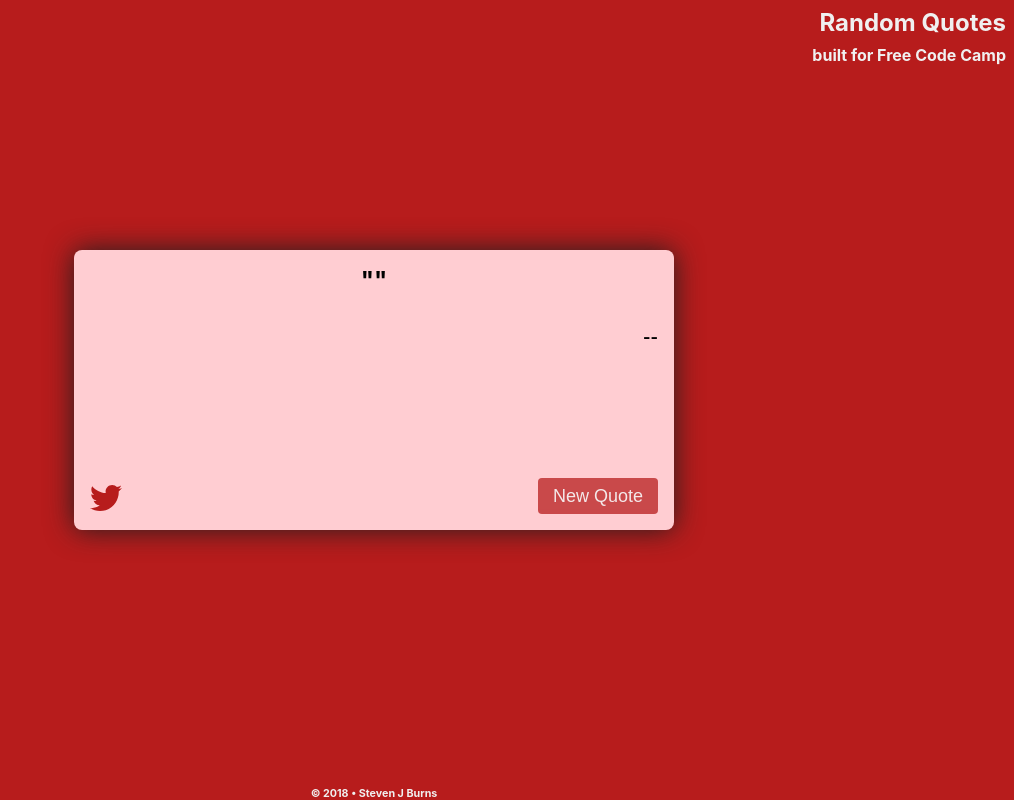
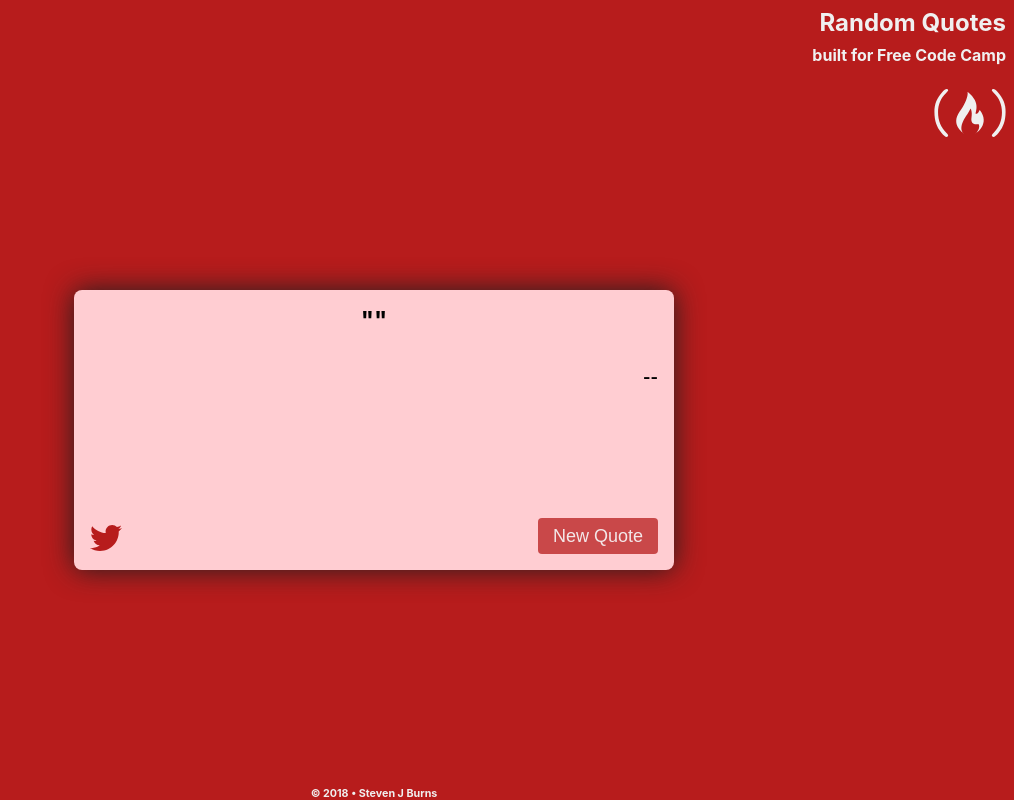
Before and after one commit to StevenJBurns/fcc-random-quote-machine, a React (Create React App) app: page / in a window 1280 px wide. Shown: the whole page, without its empty margins (266-1280 px from the left). Built offline with nearby package versions, Linux system fonts and the light colour scheme; no server answers.

Commit message:
Added Free Code Camp logo to ApHeader via Font Awesome

```diff
--- a/src/components/AppHeader.jsx
+++ b/src/components/AppHeader.jsx
@@ -1,4 +1,7 @@
 import React from "react";
+
+import { FontAwesomeIcon } from '@fortawesome/react-fontawesome';
+import { faFreeCodeCamp } from "@fortawesome/free-brands-svg-icons"
 
 
 const AppHeader = (props) => {
@@ -6,7 +9,7 @@ const AppHeader = (props) => {
     <header id="app-header" style={{ backgroundColor: props.scheme["dark"] }}>
       <h2>Random Quotes</h2>
       <h4>built for Free Code Camp</h4>
-      {props.children}
+      <FontAwesomeIcon icon={ faFreeCodeCamp } color="#F0F0F0" size="4x" />
     </header>
   );
 };
```
